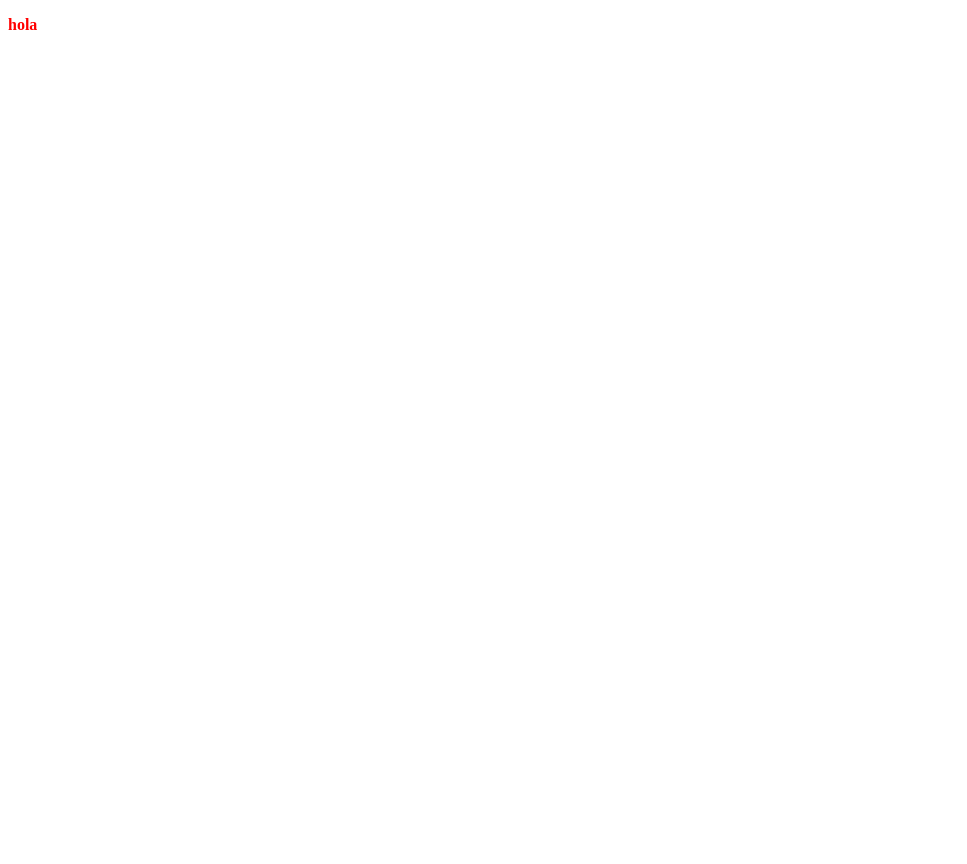
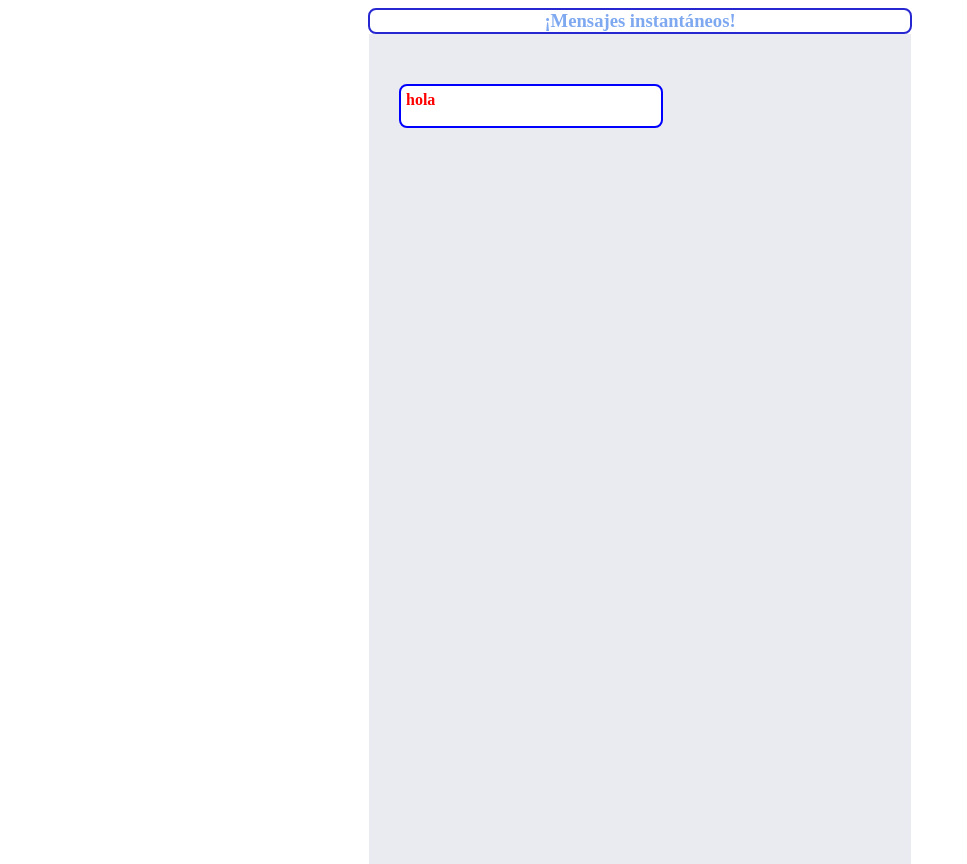
Before and after one commit to PacoGarcia79/LM, a plain HTML site: page FranciscoGarcia-actividades3-UT5/Ejercicio 2/index.html in a window 1280 px wide. Shown: the whole page, without its empty margins (0-967 px from the left). Before the commit the page ends 800 px from the top, so only its background shows below. Drawn offline with Linux system fonts and the light colour scheme.

Commit message:
cambios en ej2

```diff
--- a/FranciscoGarcia-actividades3-UT5/Ejercicio 2/css-js/act2UT5-3FranciscoGarcia.css
+++ b/FranciscoGarcia-actividades3-UT5/Ejercicio 2/css-js/act2UT5-3FranciscoGarcia.css
@@ -1,12 +1,70 @@
 .emisor
 {
-    color: red;
-    font-weight: bold;
+  color: red;
+  font-weight: bold;
+  width: 250px;
+  height: 30px;
+  margin-top: 20px;
+  margin-bottom: 8px;
+  border: 2px solid blue;
+  border-radius: 8px;
+  padding: 5px;
+  background-color: white;
+  text-align: left;
+  position: relative;
+
 }
 
 .receptor
 {
-    color: green;
-    margin-left: 70px;
-    font-weight: bold;
+  color: green;
+  font-weight: bold;
+  width: 250px;
+  height: 30px;
+  margin-top: 15px;
+  margin-bottom: 8px;
+  border: 2px solid blue;
+  border-radius: 8px;
+  padding: 5px;
+  background-color: white;
+  text-align: left;
+  position: relative;
+  margin-left: 230px;
+
 }
+
+main
+{
+  position: relative;
+}
+
+#titulo
+{
+  font-size:14pt;
+  max-width: 540px;
+  font-weight: bold;
+  color: rgb(126, 168, 240);
+  text-align: center;
+  left: 0;
+  right: 0;
+  width: 50%;
+  height: 30%;
+  margin: auto;
+  border: 2px solid rgb(39, 39, 209);
+  border-radius: 8px;
+}
+
+#ficheroTXT
+{
+  min-height: 100vh;
+  max-width: 40vw;
+  padding-left: 30px;
+  padding-top: 30px;
+  background-color: rgb(234, 235, 241);
+  position: absolute;
+  left: 0;
+  right: 0;
+  width: 50%;
+  height: 30%;
+  margin: auto;
+}
--- a/FranciscoGarcia-actividades3-UT5/Ejercicio 2/css-js/act2UT5-3FranciscoGarcia.js
+++ b/FranciscoGarcia-actividades3-UT5/Ejercicio 2/css-js/act2UT5-3FranciscoGarcia.js
@@ -25,9 +25,10 @@ function gestionarFicheroTXT(txt){
     }
 }
 
+
 function leerLinea(linea,i){
     if (i%2==0) //emisor
-        document.getElementById("ficheroTXT").innerHTML += "<p class='emisor'>" + linea + "</p>";
+        document.getElementById("ficheroTXT").innerHTML += "<div class='emisor'>" + linea + "</div>";
     else //receptor
-        document.getElementById("ficheroTXT").innerHTML += "<p class='receptor'>" + linea + "</p>";
+        document.getElementById("ficheroTXT").innerHTML += "<div class='receptor'>" + linea + "</div>";
 }
--- a/FranciscoGarcia-actividades3-UT5/Ejercicio 2/index.html
+++ b/FranciscoGarcia-actividades3-UT5/Ejercicio 2/index.html
@@ -9,7 +9,10 @@
 </head>
 
 <body>
+  <main>
+    <p id="titulo">¡Mensajes instantáneos!</p>
     <div id="ficheroTXT"></div>
+  </main>
   <script src="./css-js/act2UT5-3FranciscoGarcia.js"></script>
 </body>
 
```
Lines whose indentation alone changed are shown as unchanged.
